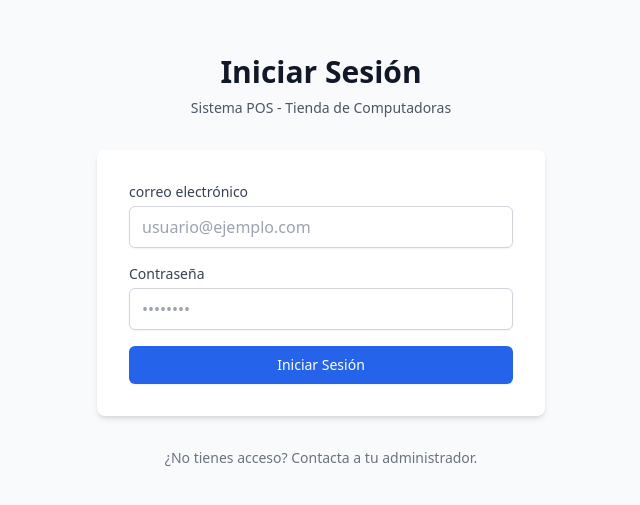
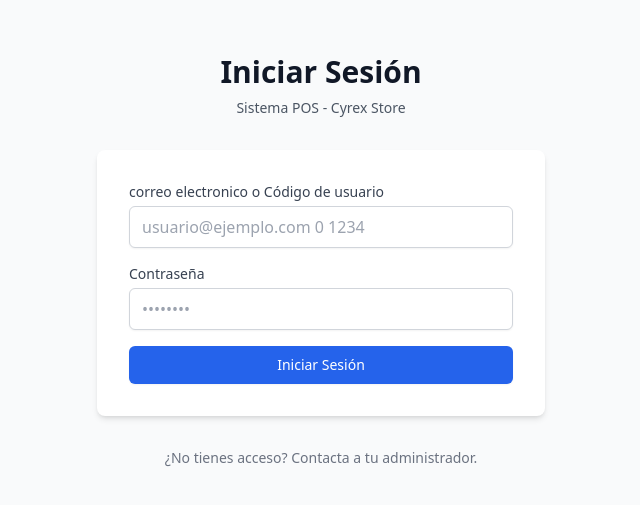
Before and after one commit to OsberRioja/POS_CyrexStore, a React (Vite) app in the folder pos-frontend/: page / in a window 1280 px wide. Shown: the part 139-644 px from the top of the page, without its empty margins (319-959 px from the left). Built offline with nearby package versions, Linux system fonts and the light colour scheme; no server answers.

Commit message:
Se puede iniciar sesión con correo o codigo de usuario

```diff
--- a/pos-frontend/src/context/authContext.tsx
+++ b/pos-frontend/src/context/authContext.tsx
@@ -18,7 +18,7 @@ interface AuthContextType {
   user: LoginResponse["user"] | null;
   token: string | null;
   isAuthenticated: boolean;
-  login: (email: string, password: string) => Promise<void>;
+  login: (login: string, password: string) => Promise<void>;
   logout: () => void;
   loading: boolean;
 }
@@ -46,9 +46,9 @@ export function AuthProvider({ children }: AuthProviderProps) {
     setLoading(false);
   }, []);
 
-  const login = async (email: string, password: string) => {
+  const login = async (login: string, password: string) => {
     try {
-      const response = await authService.login({ email, password });
+      const response = await authService.login({ login, password });
       const { token: newToken, user: newUser } = response.data;
 
       // Guardar en localStorage
--- a/pos-frontend/src/pages/loginPage.tsx
+++ b/pos-frontend/src/pages/loginPage.tsx
@@ -8,7 +8,7 @@ interface LoginPageProps {
 export default function LoginPage({ onLoginSuccess }: LoginPageProps) {
   const { login } = useAuth();
   const [form, setForm] = useState({
-    email: "",
+    login: "",
     password: ""
   });
   const [loading, setLoading] = useState(false);
@@ -25,7 +25,7 @@ export default function LoginPage({ onLoginSuccess }: LoginPageProps) {
     setError("");
 
     try {
-      await login(form.email, form.password);
+      await login(form.login, form.password);
       onLoginSuccess(); // Notificar al componente padre
     } catch (err: any) {
       const message = err?.response?.data?.message || "Error al iniciar sesión";
@@ -43,7 +43,7 @@ export default function LoginPage({ onLoginSuccess }: LoginPageProps) {
             Iniciar Sesión
           </h2>
           <p className="mt-2 text-sm text-gray-600">
-            Sistema POS - Tienda de Computadoras
+            Sistema POS - Cyrex Store
           </p>
         </div>
 
@@ -57,17 +57,17 @@ export default function LoginPage({ onLoginSuccess }: LoginPageProps) {
 
             <div>
               <label htmlFor="name" className="block text-sm font-medium text-gray-700">
-                correo electrónico
+                correo electronico o Código de usuario
               </label>
               <input
-                id="email"
-                name="email"
+                id="login"
+                name="login"
                 type="text"
                 required
-                value={form.email}
+                value={form.login}
                 onChange={handleChange}
                 className="mt-1 w-full px-3 py-2 border border-gray-300 rounded-md shadow-sm focus:outline-none focus:ring-blue-500 focus:border-blue-500"
-                placeholder="usuario@ejemplo.com"
+                placeholder="usuario@ejemplo.com 0 1234"
               />
             </div>
 
--- a/pos-frontend/src/services/authService.ts
+++ b/pos-frontend/src/services/authService.ts
@@ -17,7 +17,7 @@ export interface LoginResponse {
 }
 
 export interface LoginRequest {
-  username: string;
+  login: string;
   password: string;
 }
 
```
Also changed, not shown: 2 other files (tests, documents, lock files or other folders).
